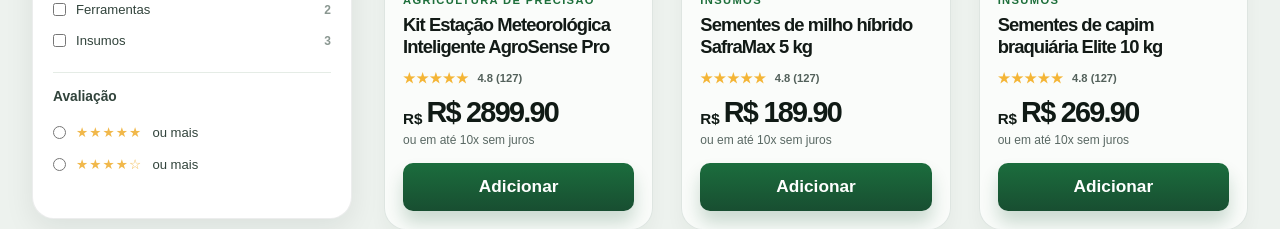
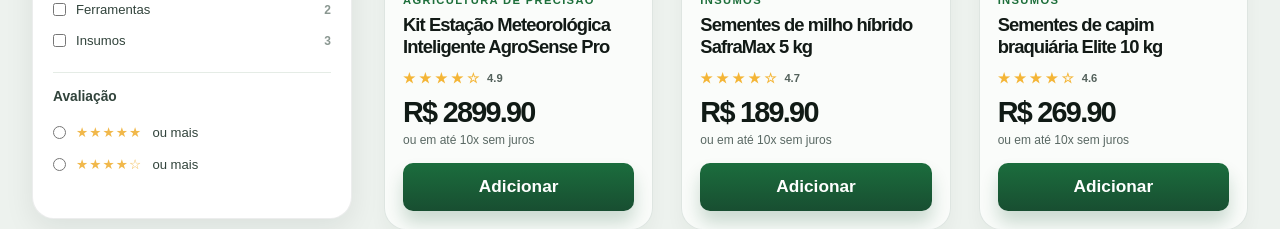
Before and after one commit to Phduartebjj/E-commerce-AgroAgrega, an Angular app in the folder e-commerce-AgroAgrega/: page /products in a window 1280 px wide. Shown: the part 608-837 px from the top of the page. Built offline with nearby package versions, Linux system fonts and the light colour scheme.

Commit message:
feat: Adiciona feedback a quantidade de estrelas do produto

```diff
--- a/e-commerce-AgroAgrega/src/app/core/data/products.ts
+++ b/e-commerce-AgroAgrega/src/app/core/data/products.ts
@@ -63,7 +63,7 @@ export const productsItems: ProductModel[] = [
     price: 399.9,
     description: 'Monitora a umidade do solo em tempo real para irrigação inteligente.',
     images: ['assets/images/products/sensor-umidade.jpg'],
-    rating: 4.9,
+    rating: 5,
   },
   {
     id: '8dsoifjasdf-1234-5678-90ab-cdefghijklmn',
--- a/e-commerce-AgroAgrega/src/app/features/products/product-card/product-card.html
+++ b/e-commerce-AgroAgrega/src/app/features/products/product-card/product-card.html
@@ -16,13 +16,16 @@
     </a>
 
     <div class="product-card-rating" aria-label="Avaliação do produto">
-      <span class="stars">★★★★★</span>
-      <span class="review">4.8 (127)</span>
+      <span class="star">
+        @for (filled of getStars(product().rating); track $index) {
+          {{ filled ? '★' : '☆' }}
+        }
+      </span>
+      <span class="review">{{ product().rating }}</span>
     </div>
 
     <div class="product-card-price">
       <div class="product-card-amount">
-        <span>R$</span>
         <strong>{{ product().price | precoFormatado }}</strong>
       </div>
     </div>
--- a/e-commerce-AgroAgrega/src/app/features/products/product-card/product-card.ts
+++ b/e-commerce-AgroAgrega/src/app/features/products/product-card/product-card.ts
@@ -23,4 +23,12 @@ export class ProductCardComponent {
       this.adicionado.set(false);
     }, 2000);
   }
+
+  getStars(rating: number): boolean[] {
+    const roundedRating = Math.floor(rating);
+
+    return Array.from({ length: 5 }, (_, index) => {
+      return index < roundedRating;
+    });
+  }
 }
```
